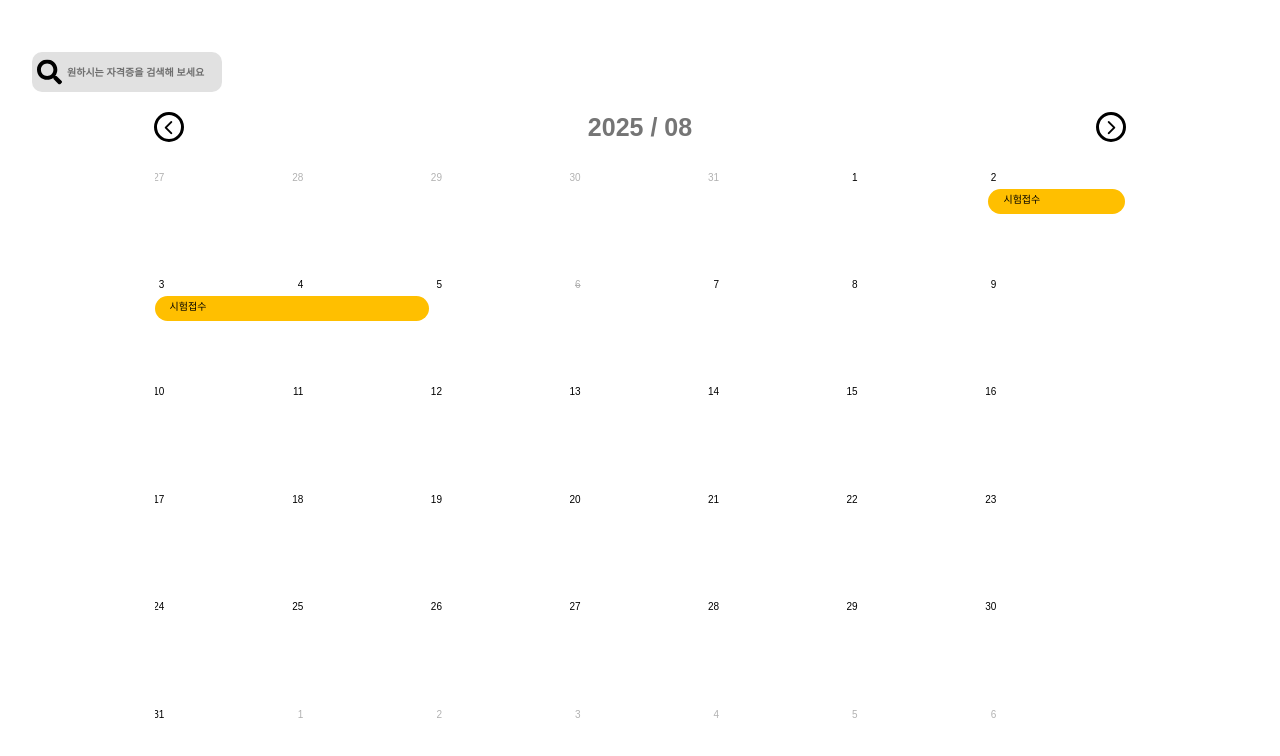
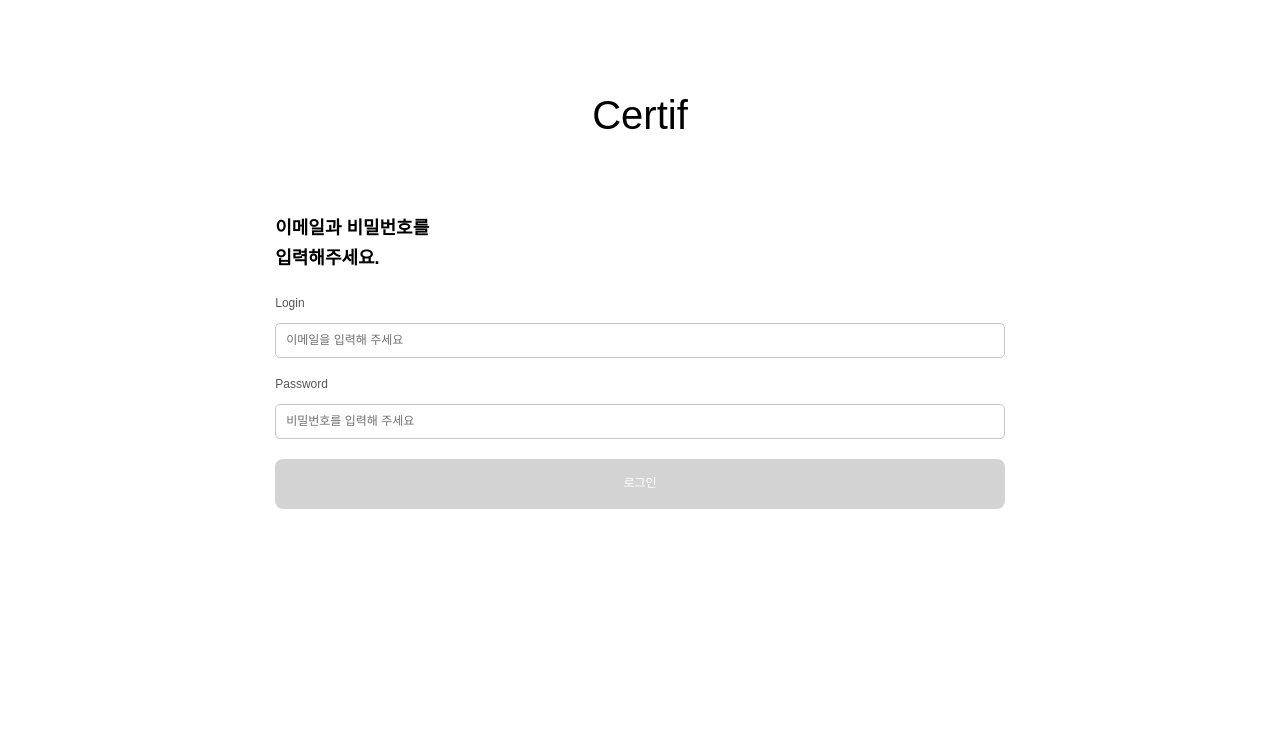
Before and after one commit to ECC-2025-Summer-Team3/frontend, a React (Vite) app: page / in a window 1280 px wide. Shown: the top 756 px of the page. Built offline with nearby package versions, Linux system fonts and the light colour scheme.

Commit message:
Login 미완성성

```diff
--- a/src/App.jsx
+++ b/src/App.jsx
@@ -1,12 +1,12 @@
 import "./App.css";
 import React from "react";
 import "antd/dist/reset.css";
-import Home from "./pages/Home.jsx";
+import Login from "./pages/login/Login.jsx";
 
 function App() {
 	return (
 		<div>
-			<Home />
+			<Login />
 		</div>
 	);
 }
--- /dev/null
+++ b/src/pages/login/Login.jsx
@@ -0,0 +1,47 @@
+import React from "react";
+import { useState } from "react";
+import {
+	PageWrapper,
+	Title,
+	LoginMessage,
+	LogPass,
+	IdInput,
+	Blank,
+	StyledButton,
+} from "../../styles/LoginStyle";
+
+function Login() {
+	const [Id, setId] = useState("");
+	const [Pw, setPw] = useState("");
+
+	const isEnabled = Id.trim() !== "" && Pw.trim() !== "";
+
+	return (
+		<PageWrapper>
+			<Title>Certif</Title>
+			<Blank />
+			<LoginMessage>이메일과 비밀번호를</LoginMessage>
+			<LoginMessage>입력해주세요.</LoginMessage>
+			<Blank />
+			<LogPass>Login</LogPass>
+			<IdInput
+				placeholder="이메일을 입력해 주세요"
+				value={Id}
+				onChange={(e) => setId(e.target.value)}
+			></IdInput>
+			<Blank />
+			<LogPass>Password</LogPass>
+			<IdInput
+				placeholder="비밀번호를 입력해 주세요"
+				value={Pw}
+				onChange={(e) => setPw(e.target.value)}
+			></IdInput>
+			<Blank />
+			<StyledButton type="submit" disabled={!isEnabled}>
+				로그인
+			</StyledButton>
+		</PageWrapper>
+	);
+}
+
+export default Login;
--- /dev/null
+++ b/src/styles/LoginStyle.jsx
@@ -0,0 +1,62 @@
+import styled from "styled-components";
+
+export const PageWrapper = styled.div`
+	display: flex;
+	flex-direction: column;
+	align-items: center;
+	justify-content: center;
+	width: 100%;
+`;
+
+export const Title = styled.h1`
+	font-size: 40px;
+	margin: 60px 0;
+`;
+
+export const LoginMessage = styled.h2`
+	display: flex;
+	width: 60%;
+	jutify-content: flex-start;
+	font-size: 18px;
+	font-weight: bold;
+`;
+
+export const LogPass = styled.p`
+	display: flex;
+	width: 60%;
+	justify-content: flex-start;
+	font-size: 12px;
+	color: rgb(86, 86, 86);
+	font-size: bold;
+`;
+
+export const IdInput = styled.input`
+	width: 60%;
+	height: 35px;
+	border-color: rgb(197, 197, 197);
+	border-width: 1px;
+	border-radius: 5px;
+	padding: 0 10px;
+	font-size: 12px;
+	line-height: 35px;
+
+	&::placeholder {
+		color: rgb(111, 111, 111) !important;
+		opacity: 1;
+		font-size: 12px;
+	}
+`;
+
+export const Blank = styled.div`
+	height: 20px;
+`;
+
+export const StyledButton = styled.button`
+	width: 60%;
+	background-color: ${(props) => (props.disabled ? "lightgray" : "black")};
+	height: 50px;
+	border-radius: 8px;
+	font-size: 12px;
+	color: white;
+	cursor: ${(props) => (props.disabled ? "default" : "pointer")};
+`;
```
